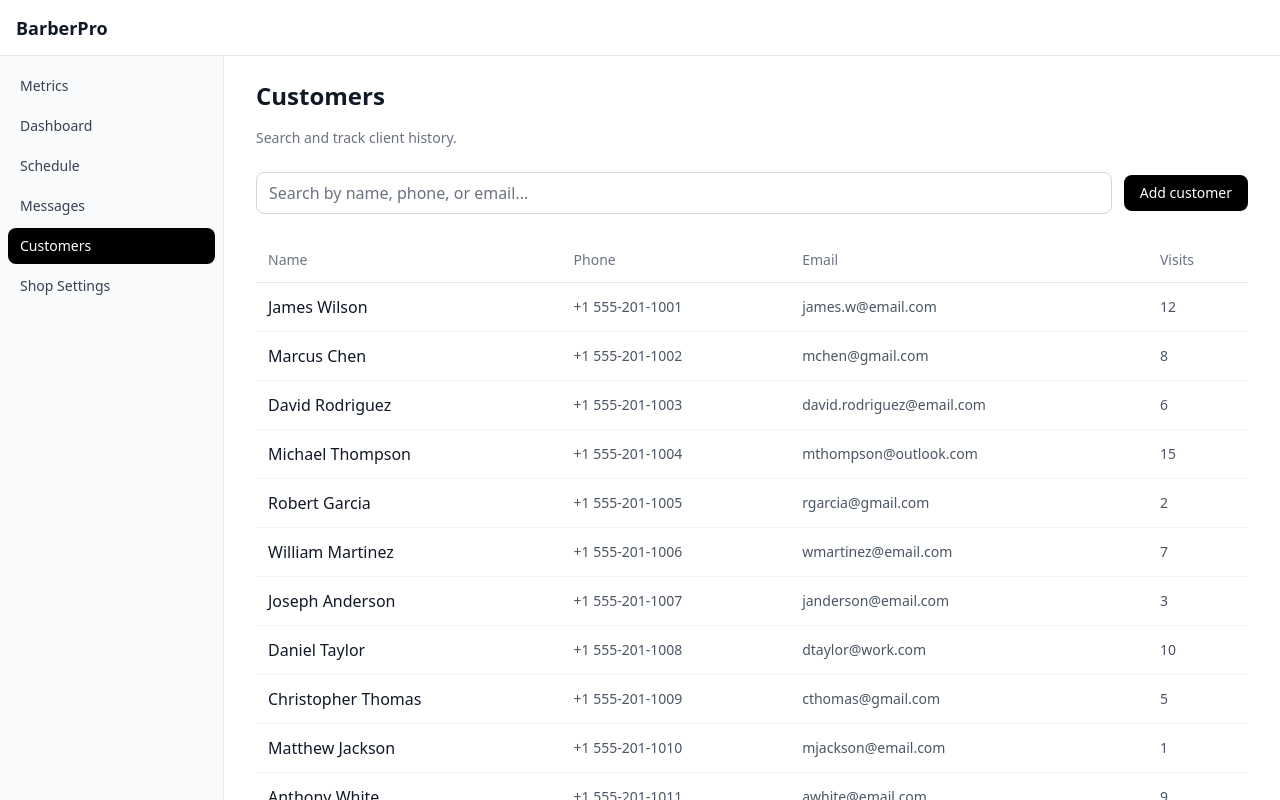
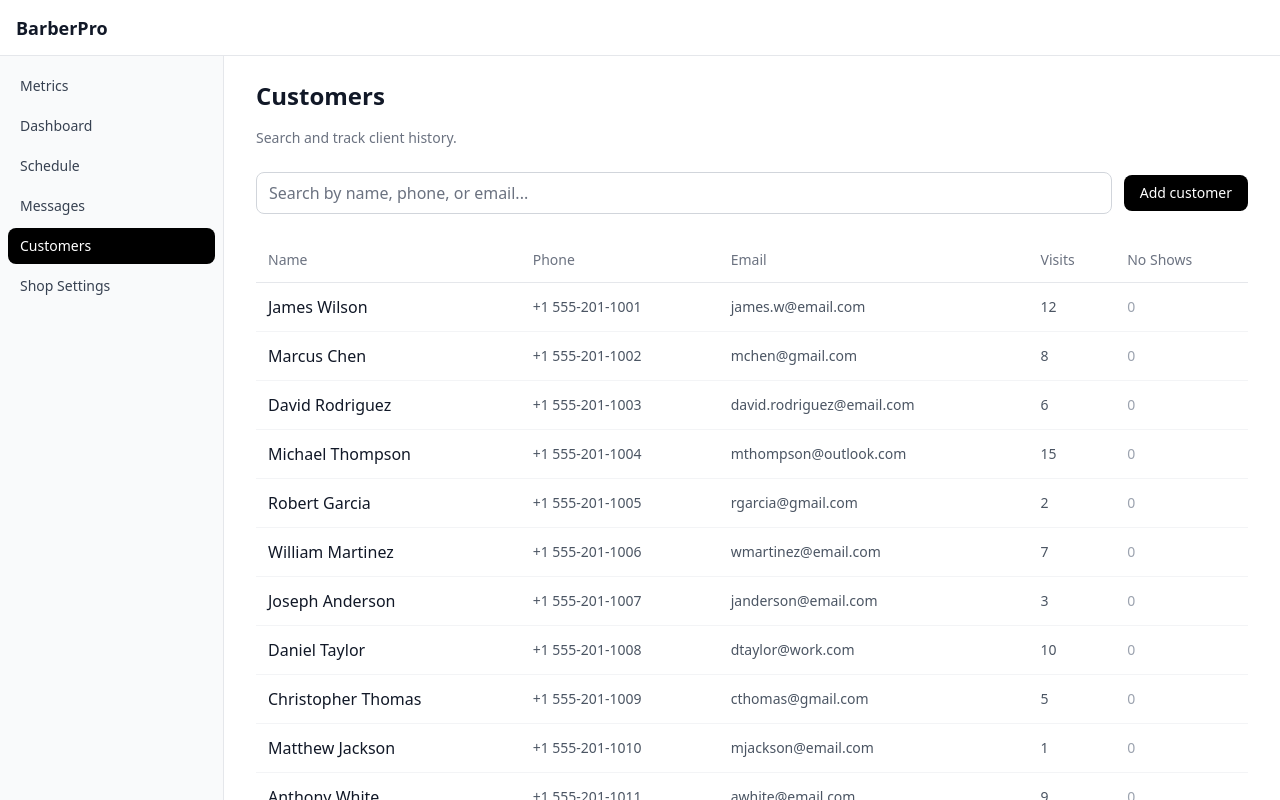
Before and after one commit to morrisondexter4-netizen/BarberPro2, a Next.js app: page /customers in a window 1280 px wide. Built offline with nearby package versions, Linux system fonts and the light colour scheme.

Commit message:
Enhance customer management by integrating no-show tracking and loading customer data. Added functionality to calculate and display no-show counts for customers in the dashboard and customer table. Updated customer loading logic to handle storage errors gracefully.

```diff
--- a/app/(barber)/customers/page.tsx
+++ b/app/(barber)/customers/page.tsx
@@ -1,8 +1,10 @@
 "use client";
 
-import { useState, useMemo } from "react";
+import { useState, useMemo, useEffect } from "react";
 import { useCrmStore } from "@/lib/crm/store";
 import { searchCustomers } from "@/lib/crm/selectors";
+import { loadCustomers } from "@/lib/settings";
+import type { Customer as BookingCustomer } from "@/lib/types";
 import PageContainer from "@/components/ui/PageContainer";
 import Button from "@/components/ui/Button";
 import EmptyState from "@/components/ui/EmptyState";
@@ -13,8 +15,56 @@ export default function CustomersPage() {
   const { state, actions } = useCrmStore();
   const [searchQuery, setSearchQuery] = useState("");
   const [addModalOpen, setAddModalOpen] = useState(false);
+  const [bookingCustomers, setBookingCustomers] = useState<BookingCustomer[]>([]);
 
-  const customers = useMemo(() => searchCustomers(state, searchQuery), [state, searchQuery]);
+  useEffect(() => {
+    try {
+      const loaded = loadCustomers();
+      if (Array.isArray(loaded)) {
+        setBookingCustomers(loaded);
+      }
+    } catch {
+      // ignore storage issues
+    }
+  }, []);
+
+  const customers = useMemo(() => {
+    const base = searchCustomers(state, searchQuery);
+
+    const visitNoShows: Record<string, number> = {};
+    state.visits.forEach((v) => {
+      if (v.outcome === "NO_SHOW") {
+        visitNoShows[v.customerId] = (visitNoShows[v.customerId] ?? 0) + 1;
+      }
+    });
+
+    const bookingNoShowsByContact: Record<string, number> = {};
+    bookingCustomers.forEach((bc) => {
+      const count =
+        (bc as BookingCustomer & { noShowCount?: number }).noShowCount ??
+        (bc as any).noShows ??
+        0;
+      if (count <= 0) return;
+      const key = bc.phone || bc.email || bc.name;
+      if (!key) return;
+      bookingNoShowsByContact[key] =
+        (bookingNoShowsByContact[key] ?? 0) + count;
+    });
+
+    return base.map((c) => {
+      const fromVisits = visitNoShows[c.id] ?? 0;
+      const contactKey =
+        c.phone || c.email || `${c.firstName} ${c.lastName}`.trim();
+      const fromBookings = contactKey
+        ? bookingNoShowsByContact[contactKey] ?? 0
+        : 0;
+
+      return {
+        ...c,
+        noShowCount: fromVisits + fromBookings,
+      };
+    });
+  }, [state, searchQuery, bookingCustomers]);
 
   const handleAddCustomer = (payload: {
     firstName: string;
--- a/app/(barber)/dashboard/page.tsx
+++ b/app/(barber)/dashboard/page.tsx
@@ -14,7 +14,8 @@ import {
   BARBERS,
   SERVICES,
 } from "@/lib/mock-data";
-import { Barber, Appointment } from "@/lib/types";
+import type { Barber, Appointment, Customer } from "@/lib/types";
+import { loadCustomers, saveCustomers } from "@/lib/settings";
 import { useBarberPro } from "@/lib/barberpro-context";
 import BarberSwitcher from "@/components/dashboard/BarberSwitcher";
 import CalendarPanel from "@/components/dashboard/CalendarPanel";
@@ -33,6 +34,68 @@ function loadBarbers(): Barber[] {
     return Array.isArray(parsed) && parsed.length > 0 ? parsed : BARBERS;
   } catch {
     return BARBERS;
+  }
+}
+
+const CUSTOMERS_STORAGE_KEY = "barberpro.customers";
+
+function findCustomerIndexForAppointment(
+  customers: Customer[],
+  appointment: Appointment,
+): number {
+  if (appointment.customerId) {
+    const byId = customers.findIndex((c) => c.id === appointment.customerId);
+    if (byId !== -1) return byId;
+  }
+
+  const name = appointment.clientName?.trim();
+  if (name) {
+    const byName = customers.findIndex((c) => c.name === name);
+    if (byName !== -1) return byName;
+  }
+
+  const phone = appointment.clientPhone?.trim();
+  if (phone) {
+    const byPhone = customers.findIndex((c) => c.phone === phone);
+    if (byPhone !== -1) return byPhone;
+  }
+
+  const email = appointment.clientEmail?.trim();
+  if (email) {
+    const byEmail = customers.findIndex((c) => c.email === email);
+    if (byEmail !== -1) return byEmail;
+  }
+
+  return -1;
+}
+
+function incrementNoShowForCustomer(appointment: Appointment): void {
+  try {
+    const stored = loadCustomers();
+    const customers = Array.isArray(stored) ? stored : [];
+    if (customers.length === 0) return;
+
+    const index = findCustomerIndexForAppointment(customers, appointment);
+    if (index === -1) return;
+
+    const customer = customers[index];
+    const current = customer.noShowCount ?? customer.noShows ?? 0;
+
+    const updated: Customer = {
+      ...customer,
+      noShowCount: current + 1,
+      noShows: current + 1,
+    };
+
+    const next = [...customers];
+    next[index] = updated;
+    saveCustomers(next);
+
+    if (typeof window !== "undefined") {
+      window.localStorage.setItem(CUSTOMERS_STORAGE_KEY, JSON.stringify(next));
+    }
+  } catch {
+    // ignore storage errors
   }
 }
 
@@ -269,8 +332,14 @@ export default function DashboardPage() {
     appointmentId: string,
     status: Appointment["status"],
   ) {
+    const apt = appointments.find((a) => a.id === appointmentId);
     updateAppointmentStatus(appointmentId, status);
     setActiveAppointment(null);
+
+    if (!apt) return;
+    if (status === "no-show" && apt.status !== "no-show") {
+      incrementNoShowForCustomer(apt);
+    }
   }
 
   return (
--- a/components/crm/CustomerTable.tsx
+++ b/components/crm/CustomerTable.tsx
@@ -4,7 +4,9 @@ import Link from "next/link";
 import { useRouter } from "next/navigation";
 import type { Customer } from "@/lib/crm/types";
 
-export default function CustomerTable({ customers }: { customers: Customer[] }) {
+type CustomerWithNoShows = Customer & { noShowCount?: number };
+
+export default function CustomerTable({ customers }: { customers: CustomerWithNoShows[] }) {
   const router = useRouter();
   return (
     <>
@@ -17,6 +19,7 @@ export default function CustomerTable({ customers }: { customers: Customer[] })
               <th className="text-left py-3 px-3 text-sm font-medium text-gray-500">Phone</th>
               <th className="text-left py-3 px-3 text-sm font-medium text-gray-500">Email</th>
               <th className="text-left py-3 px-3 text-sm font-medium text-gray-500">Visits</th>
+              <th className="text-left py-3 px-3 text-sm font-medium text-gray-500">No Shows</th>
             </tr>
           </thead>
           <tbody>
@@ -37,6 +40,17 @@ export default function CustomerTable({ customers }: { customers: Customer[] })
                 <td className="py-3 px-3 text-sm text-gray-600">{c.phone}</td>
                 <td className="py-3 px-3 text-sm text-gray-600">{c.email}</td>
                 <td className="py-3 px-3 text-sm text-gray-600">{c.visitCount}</td>
+                <td className="py-3 px-3 text-sm">
+                  <span
+                    className={
+                      (c.noShowCount ?? 0) > 0
+                        ? "text-red-500 font-medium"
+                        : "text-gray-400"
+                    }
+                  >
+                    {c.noShowCount ?? 0}
+                  </span>
+                </td>
               </tr>
             ))}
           </tbody>
@@ -56,7 +70,18 @@ export default function CustomerTable({ customers }: { customers: Customer[] })
             </div>
             <div className="text-sm text-gray-600 mt-0.5">{c.phone}</div>
             <div className="text-sm text-gray-600 mt-0.5">{c.email}</div>
-            <div className="text-xs text-gray-500 mt-2">{c.visitCount} visits</div>
+            <div className="text-xs mt-2">
+              <span className="text-gray-500">{c.visitCount} visits</span>
+              <span
+                className={`ml-2 ${
+                  (c.noShowCount ?? 0) > 0
+                    ? "text-red-500 font-medium"
+                    : "text-gray-400"
+                }`}
+              >
+                {c.noShowCount ?? 0} no-shows
+              </span>
+            </div>
           </Link>
         ))}
       </div>
--- a/lib/types.ts
+++ b/lib/types.ts
@@ -21,6 +21,7 @@ export type Customer = {
   phone: string;
   email: string;
   noShows: number;
+  noShowCount?: number;
   totalVisits: number;
   createdAt: string;
 };
```
